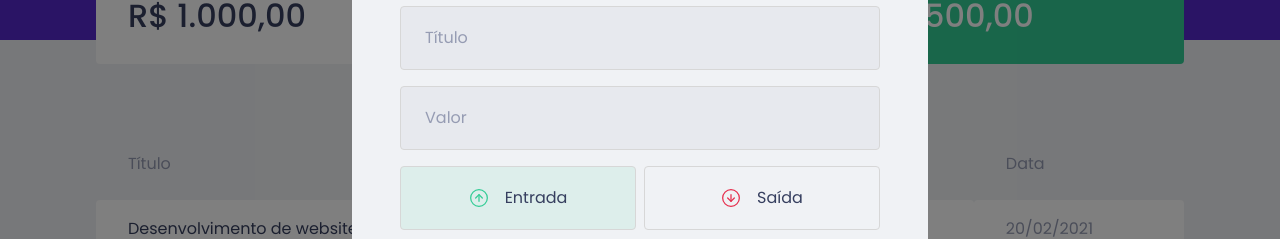
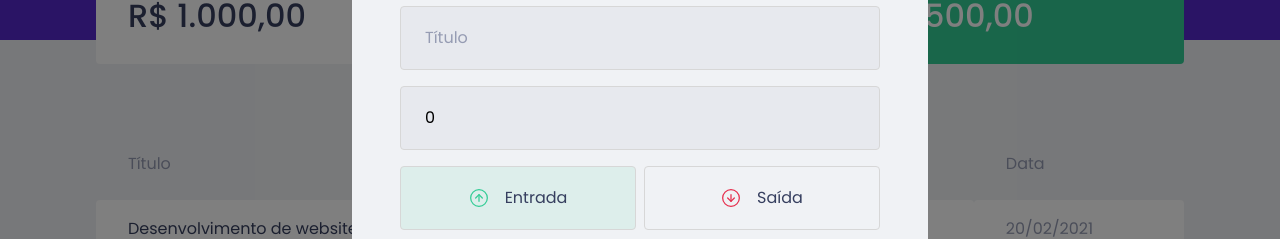
Before and after one commit to carloscenci/ignite_02_dtmoney, a React (Create React App) app: page / in a window 1280 px wide. Both pictures are taken after a click on the button "Nova transação". Shown: the part 232-471 px from the top of the page. Built offline with nearby package versions, Linux system fonts and the light colour scheme; no server answers; what miragejs would draw is missing.

Commit message:
Save data in form

```diff
--- a/src/components/NewTransactionModal/index.tsx
+++ b/src/components/NewTransactionModal/index.tsx
@@ -3,8 +3,8 @@
 import outcomeImg from '../../assets/outcome.svg'
 import closeImg from '../../assets/close.svg'
 
+import { FormEvent, useState } from 'react'
 import { Container, TransactionTypeContainer, RadioBox } from './styles'
-import { useState } from 'react'
 
 interface NewTransactionModalProps {
     isOpen: boolean;
@@ -12,7 +12,22 @@
 }
 
 export function NewTransactionModal({isOpen, onRequestClose}: NewTransactionModalProps) {
+    const [title, setTitle] = useState('')
+    const [value, setValue] = useState(0)
+    const [category, setCategory] = useState('')
+
     const [type, setType] = useState('deposit')
+
+    function handleCreateNewTransaction(event: FormEvent) {
+        event.preventDefault();
+
+        console.log({
+            title,
+            value,
+            category,
+            type
+        })
+    }
 
     return (
         <Modal
@@ -28,15 +43,19 @@
                 >
                     <img src={closeImg} alt="Fechar modal"/>
                 </button>
-            <Container>
+            <Container onSubmit={handleCreateNewTransaction}>
                 <h2>Cadastrar transação</h2>
 
                 <input
                     placeholder="Título"
+                    value={title}
+                    onChange={event => setTitle(event.target.value)}
                 />
                 <input
                     type="number"
                     placeholder="Valor"
+                    value={value}
+                    onChange={event => setValue(Number(event.target.value))}
                 />
 
                 <TransactionTypeContainer>
@@ -62,6 +81,8 @@
 
                 <input
                     placeholder="Categoria"
+                    value={category}
+                    onChange={event => setCategory(event.target.value)}
                 />
                 <button type="submit">
                     Cadastrar
```
